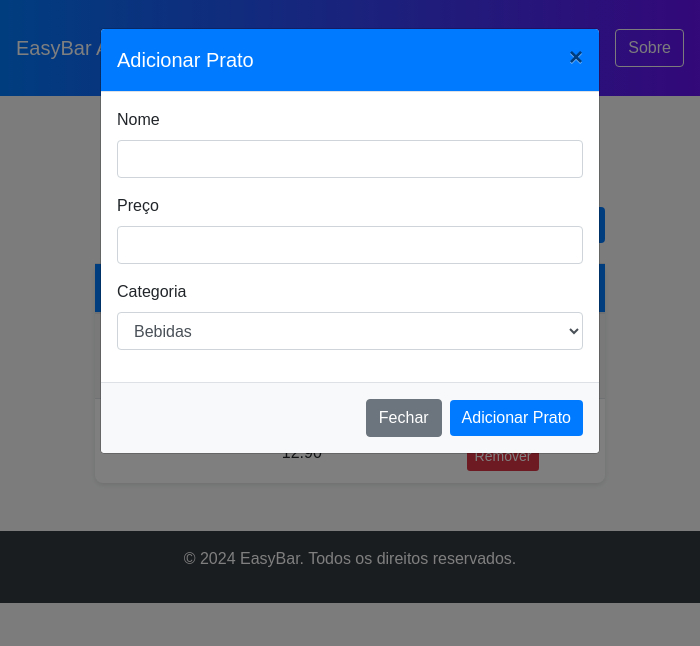
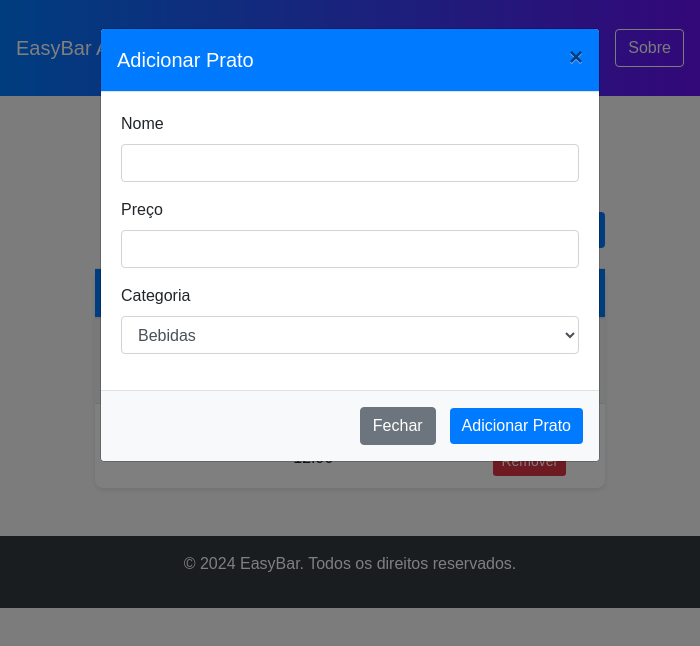
Before and after one commit to AndreNunes7/EasyBar_Desktop, an Electron app: page Front-End/manager/manager.html in a window 700 px wide. Both pictures are taken after a click on the button "Adicionar Prato". Drawn offline with nearby package versions, Linux system fonts and the light colour scheme.

Commit message:
refactoring  modal

```diff
--- a/Front-End/manager/css/manager.css
+++ b/Front-End/manager/css/manager.css
@@ -20,8 +20,8 @@ footer {
     padding: 10px 0;
 }
 
-h1, h2 {
-    margin-bottom: 15px;
+h1 {
+    margin-bottom: 20px;
     color: #333;
 }
 
@@ -35,10 +35,12 @@ h1, h2 {
 .table th {
     background-color: #007bff;
     color: white;
+    text-align: center;
 }
 
 .table td {
     vertical-align: middle;
+    text-align: center; /* Centraliza o texto das células */
 }
 
 .btn-primary {
@@ -72,3 +74,12 @@ h1, h2 {
 .modal-footer {
     background-color: #f8f9fa;
 }
+
+.modal-body {
+    padding: 20px; /* Aumenta o padding para o modal */
+}
+
+/* Estilo adicional para os botões do modal */
+.modal-footer .btn {
+    margin-left: 10px; /* Espaço entre os botões */
+}
```
